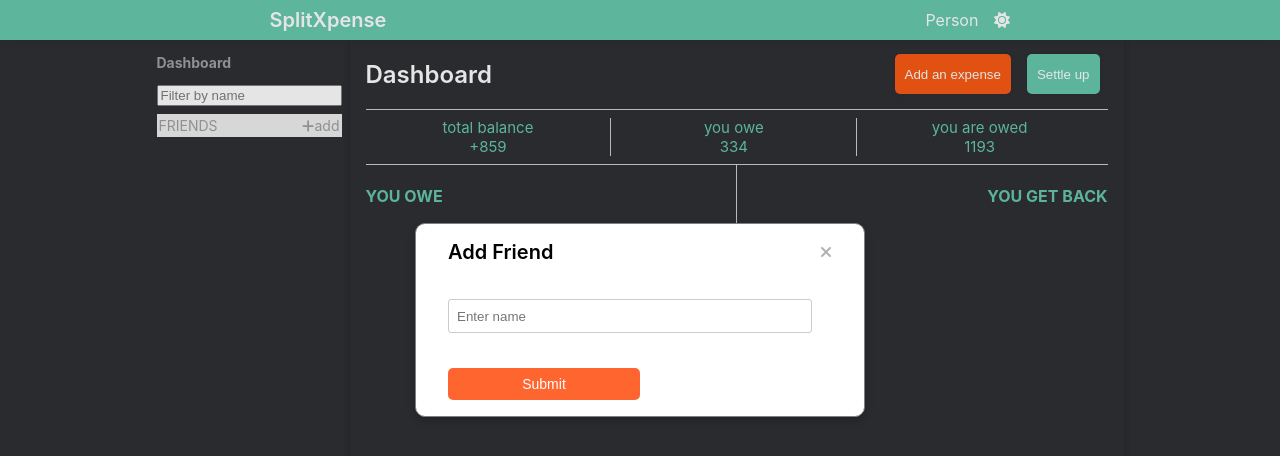
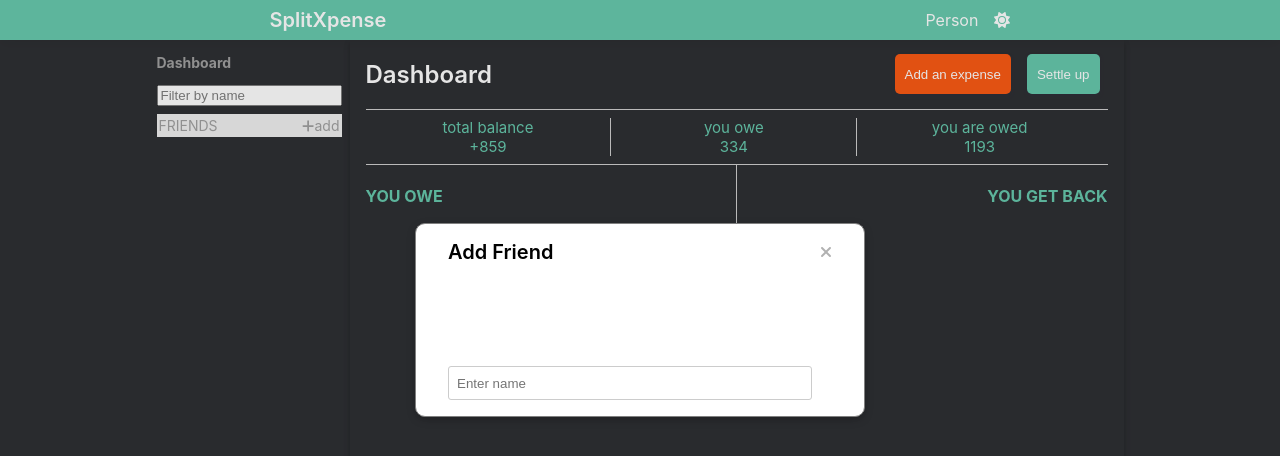
Before and after one commit to thekrprince/SplitXpense, a React (Create React App) app: page / in a window 1280 px wide. Both pictures are taken after a click on the element "add". Shown: the top 456 px of the page. Built offline with nearby package versions, Linux system fonts and the light colour scheme.

Commit message:
made the model reusable

```diff
--- a/src/components/UI/modal/index.js
+++ b/src/components/UI/modal/index.js
@@ -6,18 +6,13 @@ import './style.css';
 
 const Modal = ({
   title = 'Add',
-  btnText = 'Submit',
   open = false,
   setOpen,
-  modalSubmitHandler,
+  titleClass = 'modal-title',
   children,
 }) => {
   const closeHandler = () => {
     setOpen(false);
-  };
-
-  const modalSubmitBtnHandler = () => {
-    modalSubmitHandler();
   };
 
   if (!open) return;
@@ -26,7 +21,7 @@ const Modal = ({
     <>
       <div className="overlay"></div>
       <div className="modal">
-        <div className="modal-title">
+        <div className={titleClass}>
           <span>{title}</span>
           <FontAwesomeIcon
             icon={faClose}
@@ -35,7 +30,6 @@ const Modal = ({
           />
         </div>
         {children}
-        <button onClick={modalSubmitBtnHandler}>{btnText}</button>
       </div>
     </>,
     document.getElementById('portal')
--- a/src/components/UI/modal/style.css
+++ b/src/components/UI/modal/style.css
@@ -1,6 +1,6 @@
 .modal {
-  min-width: 30%;
-  min-height: 20%;
+  min-width: 30vw;
+  min-height: 20vh;
   background: #fff;
   border: 1px solid grey;
   border-radius: 10px;
@@ -31,6 +31,11 @@
   justify-content: space-between;
 }
 
+.modal-title.expense {
+  margin-bottom: 4px;
+  border-bottom: 1px solid #ccc;
+}
+
 .modal-title span {
   font-size: 20px;
   font-weight: 600;
@@ -47,7 +52,8 @@
 
 .modal-input {
   height: 2rem;
-  width: 90%;
+  min-width: 90%;
+  max-width: 100%;
   border: 1px solid #ccc;
   border-radius: 3px;
   padding: 0 0.5rem;
@@ -57,17 +63,6 @@
   outline: none;
 }
 
-.modal button {
-  cursor: pointer;
-  height: 2rem;
-  width: 50%;
-  background-color: #ff652f;
-  color: #fff;
-  border: none;
-  border-radius: 5px;
-  font-size: 14px;
-}
-
 .msg {
   font-size: 12px;
   color: red;
--- a/src/components/left-sidebar/left-sidebar.js
+++ b/src/components/left-sidebar/left-sidebar.js
@@ -110,8 +110,6 @@ const LeftSidebar = ({ activePeople, setActivePeople }) => {
         open={open}
         title={'Add Friend'}
         setOpen={setOpen}
-        modalInput={modalInput}
-        setModalInput={setModalInput}
         modalSubmitHandler={addFriendHandler}
       >
         <div>
```
